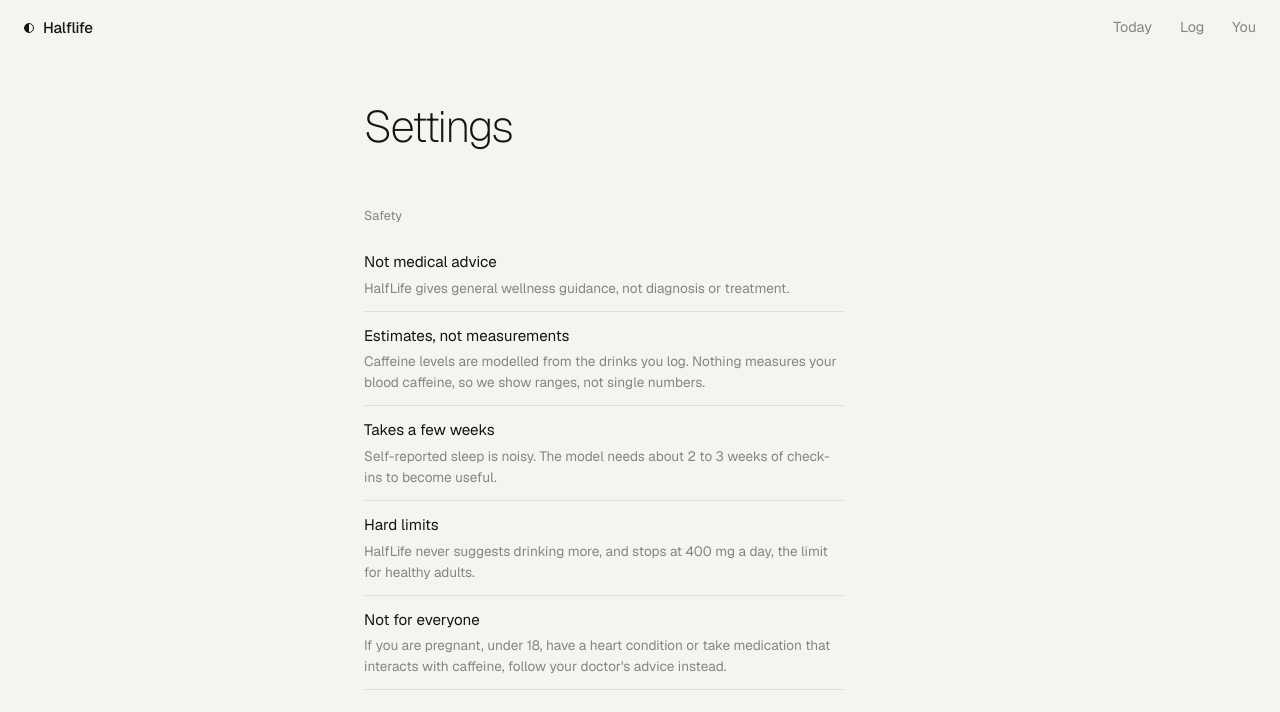
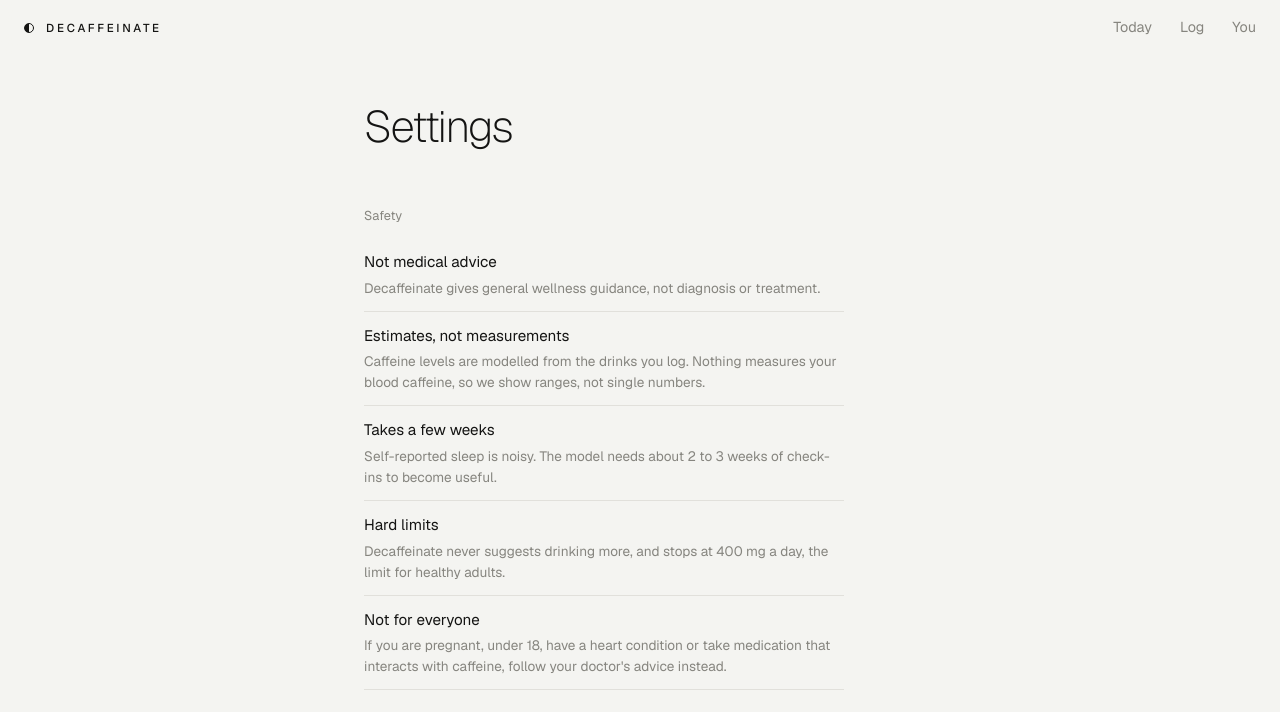
Before and after one commit to n-ershova/decaffeinate, a Next.js app in the folder frontend/: page /settings in a window 1280 px wide. Shown: the top 712 px of the page. Built offline with nearby package versions, Linux system fonts and the light colour scheme; no server answers.

Commit message:
Rename app to Decaffeinate
Co-Authored-By: Claude Opus 5.5 <noreply@anthropic.com>

```diff
--- a/frontend/app/globals.css
+++ b/frontend/app/globals.css
@@ -1,4 +1,4 @@
-/* HalfLife — porcelain, ink, and one thin numeral. */
+/* Decaffeinate — porcelain, ink, and one thin numeral. */
 :root {
   --paper: #F4F4F1;
   --ink: #141413;
@@ -60,7 +60,7 @@ code, pre, .num { font-family: var(--mono); font-feature-settings: "tnum"; }
   backdrop-filter: saturate(1.4) blur(10px); -webkit-backdrop-filter: saturate(1.4) blur(10px);
 }
 .wordmark {
-  display: inline-flex; align-items: center; gap: 9px; font-size: 0.95rem; font-weight: 500; letter-spacing: -0.01em;
+  display: inline-flex; align-items: center; gap: 12px; font-size: 0.72rem; font-weight: 500; letter-spacing: 0.24em; text-transform: uppercase;
   user-select: none; -webkit-user-select: none; touch-action: none; cursor: default;
 }
 .wordmark-mark { width: 10px; height: 10px; border-radius: 50%; border: 1px solid var(--ink); background: linear-gradient(90deg, var(--ink) 50%, transparent 50%); }
--- a/frontend/app/layout.tsx
+++ b/frontend/app/layout.tsx
@@ -5,11 +5,11 @@ import AppShell from "@/components/AppShell";
 import "./globals.css";
 
 export const metadata: Metadata = {
-  title: "HalfLife",
+  title: "Decaffeinate",
   description: "Know your caffeine half-life. Know your cutoff.",
   manifest: "/manifest.json",
   icons: { icon: "/icons/icon.svg", apple: "/icons/icon-192.png" },
-  appleWebApp: { capable: true, title: "HalfLife", statusBarStyle: "black-translucent" },
+  appleWebApp: { capable: true, title: "Decaffeinate", statusBarStyle: "black-translucent" },
 };
 export const viewport: Viewport = { themeColor: "#F4F4F1", width: "device-width", initialScale: 1, viewportFit: "cover" };
 
--- a/frontend/app/onboarding/page.tsx
+++ b/frontend/app/onboarding/page.tsx
@@ -8,7 +8,7 @@ export default function Onboarding() {
   return (
     <div style={{ minHeight: "80dvh", display: "flex", alignItems: "center", justifyContent: "center" }}>
       <div style={{ width: "100%", maxWidth: 420 }}>
-        <p className="wordmark" style={{ margin: "0 0 64px" }}><span className="wordmark-mark" aria-hidden />Halflife</p>
+        <p className="wordmark" style={{ margin: "0 0 64px" }}><span className="wordmark-mark" aria-hidden />Decaffeinate</p>
         <OnboardingFlow onDone={() => router.replace("/")} />
       </div>
     </div>
--- a/frontend/components/AppShell.tsx
+++ b/frontend/components/AppShell.tsx
@@ -50,7 +50,7 @@ export default function AppShell({ children }: { children: React.ReactNode }) {
           onContextMenu={(e) => e.preventDefault()}
         >
           <span className="wordmark-mark" aria-hidden />
-          Halflife
+          Decaffeinate
         </div>
         <nav className="tabs" aria-label="Main">
           {TABS.map((t) => {
--- a/frontend/components/OnboardingFlow.tsx
+++ b/frontend/components/OnboardingFlow.tsx
@@ -56,7 +56,7 @@ export default function OnboardingFlow({ onDone }: Props) {
 
       {step === "stop" && (
         <Screen
-          title="HalfLife isn't for you right now"
+          title="Decaffeinate isn't for you right now"
           body="Its guidance is for healthy adults. Please follow advice from your doctor or midwife on caffeine."
         >
           <button className="link" onClick={() => setStep("safety")}>Go back</button>
--- a/frontend/components/SafetyNotice.tsx
+++ b/frontend/components/SafetyNotice.tsx
@@ -1,9 +1,9 @@
 // Text from §17 (Limitations and safety).
 const POINTS = [
-  ["Not medical advice", "HalfLife gives general wellness guidance, not diagnosis or treatment."],
+  ["Not medical advice", "Decaffeinate gives general wellness guidance, not diagnosis or treatment."],
   ["Estimates, not measurements", "Caffeine levels are modelled from the drinks you log. Nothing measures your blood caffeine, so we show ranges, not single numbers."],
   ["Takes a few weeks", "Self-reported sleep is noisy. The model needs about 2 to 3 weeks of check-ins to become useful."],
-  ["Hard limits", "HalfLife never suggests drinking more, and stops at 400 mg a day, the limit for healthy adults."],
+  ["Hard limits", "Decaffeinate never suggests drinking more, and stops at 400 mg a day, the limit for healthy adults."],
   ["Not for everyone", "If you are pregnant, under 18, have a heart condition or take medication that interacts with caffeine, follow your doctor's advice instead."],
 ];
 
--- a/frontend/package.json
+++ b/frontend/package.json
@@ -1,5 +1,5 @@
 {
-  "name": "halflife-web",
+  "name": "decaffeinate-web",
   "private": true,
   "scripts": {
     "dev": "next dev -p 3000",
```
Also changed, not shown: frontend/public/manifest.json.
